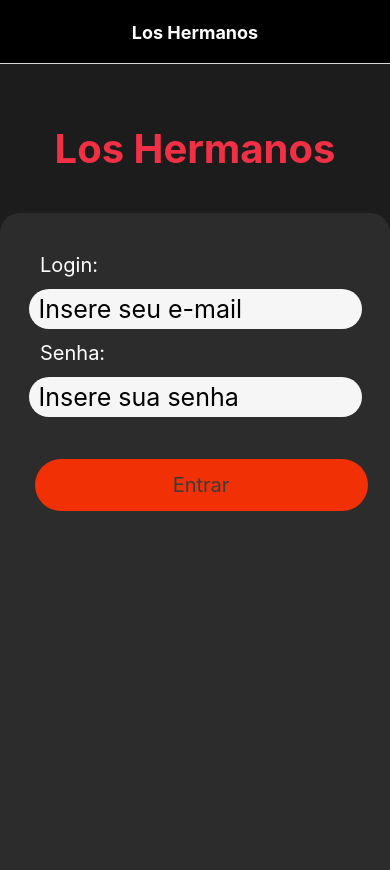
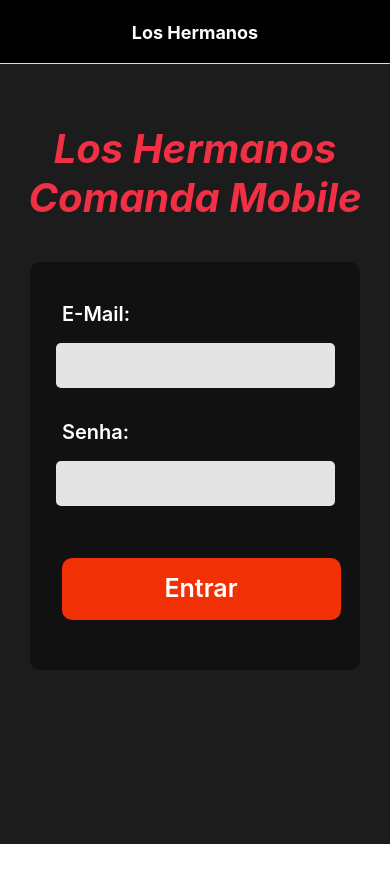
Before and after one commit to SessyoinKirin/Trabalho-de-Conclusao, a React Native app: screen / in a window 390 px wide. After the commit the page ends 844 px from the top, so only its background shows below. Built offline with nearby package versions, Linux system fonts and the light colour scheme.

Commit message:
Mudança de visual no LOGIN

```diff
--- a/estiloGeral.js
+++ b/estiloGeral.js
@@ -4,7 +4,7 @@
  * @LastEditors: SessyoinChen
  * @LastEditTime: 2023-05-03 14:32:53
  * @FilePath: \Trabalho-de-Conclusao\estiloGeral.js
- * @Description:s
+ * @Description:
  *
  */
 
@@ -21,68 +21,75 @@
         paddingTop: 50,
     },
     loginformContext: {
-        width: '100%',
-        height: '90%',
-        bottom: 0,
-        backgroundColor: '#2c2c2c',
+        //width: '100%',
+        //height: '90%',
+        //bottom: 0,
+        backgroundColor: 'rgba(0, 0, 0, 0.4)',
         alignItems: 'center',
-        borderTopLeftRadius: 20,
-        borderTopRightRadius: 20,
-        marginTop: 30,
+        borderRadius: 10,
+        //borderTopLeftRadius: 20,
+        //borderTopRightRadius: 20,
+        margin: 30,
     },
     loginform: {
         width: '100%',
         height: 'auto',
-        marginTop: 30,
+        marginTop: 10,
         padding: 10,
     },
     loginformLabel: {
         color: '#fff',
         fontSize: 20,
-        paddingLeft: 30,
+        paddingLeft: 22,
+        fontWeight: '600',
+        marginTop: 20,
+        marginBottom: 5,
     },
     logininput: {
         width: '90%',
-        borderRadius: 50,
-        backgroundColor: '#f6f6f6',
-        height: 40,
+        borderRadius: 5,
+        backgroundColor: '#e4e4e4',
+        height: 45,
         margin: 12,
         paddingLeft: 10,
         fontSize: 25,
         alignSelf: 'center',
     },
     loginbtnEntrar: {
-        borderRadius: 50,
+        borderRadius: 10,
         alignSelf: 'center',
         alignItems: 'center',
         justifyContent: 'center',
         width: '90%',
         backgroundColor: '#f23005',
-        paddingTop: 14,
-        paddingBottom: 14,
+        paddingTop: 15,
+        paddingBottom: 17,
         marginLeft: 12,
-        marginTop: 30,
+        marginTop: 40,
     },
     logintxtEntrar: {
-        fontSize: 20,
-        color: '#3c3c3c',
+        fontSize: 25,
+        color: 'white',
+        fontWeight: '600',
     },
     loginboxTitle: {
         alignItems: 'center',
         justifyContent: 'center',
         padding: 10,
+        textAlign: 'center',
     },
     logintextTitle: {
         color: '#f23045',
         fontSize: 40,
         fontWeight: 'bold',
+        fontStyle: 'italic',
+        textAlign: 'center',
     },
     loginError: {
         color: '#fff',
         fontSize: 25,
         marginTop: 40,
-        paddingLeft: 40,
-
+        alignSelf: 'center',
     },
 
     // detalhe
@@ -115,7 +122,7 @@
         margin: 2,
         fontSize: 20,
         color: '#fff',
-        textAlign:'center',
+        textAlign: 'center',
     },
     cardapioItem: {
         width: '100%',
@@ -218,10 +225,10 @@
         justifyContent: 'center',
         alignItems: 'center',
         borderWidth: 5,
-        borderLeftColor:'#1c1c1c',
-        borderTopColor:'#1c1c1c',
-        borderRightColor:'#0c0c0c',
-        borderBottomColor:'#0c0c0c',
+        borderLeftColor: '#1c1c1c',
+        borderTopColor: '#1c1c1c',
+        borderRightColor: '#0c0c0c',
+        borderBottomColor: '#0c0c0c',
         backgroundColor: '#2c2c2c',
     },
     mesaLetra: {
@@ -241,10 +248,10 @@
         justifyContent: 'center',
         alignItems: 'center',
         borderWidth: 5,
-        borderLeftColor:'#1c1c1c',
-        borderTopColor:'#1c1c1c',
-        borderRightColor:'#0c0c0c',
-        borderBottomColor:'#0c0c0c',
+        borderLeftColor: '#1c1c1c',
+        borderTopColor: '#1c1c1c',
+        borderRightColor: '#0c0c0c',
+        borderBottomColor: '#0c0c0c',
         backgroundColor: '#2c2c2c',
 
     },
@@ -342,7 +349,7 @@
         marginBottom: 15,
         fontSize: 20,
         textAlign: "center",
-        fontWeight:'bold',
+        fontWeight: 'bold',
     },
     modalInput: {
         height: 200,
@@ -351,8 +358,8 @@
         marginBottom: 20,
         paddingHorizontal: 10,
         width: '100%',
-        paddingTop:20,
-        fontSize:20,
+        paddingTop: 20,
+        fontSize: 20,
     },
     modalButton: {
         backgroundColor: "#5bc0de",
@@ -360,7 +367,7 @@
         padding: 10,
         elevation: 2,
         marginTop: 10,
-        width:'60%',
+        width: '60%',
     },
     modalButtonText: {
         color: "white",
--- a/src/components/login/index.js
+++ b/src/components/login/index.js
@@ -33,22 +33,23 @@
             setPassword(null)
             setMsgError(null)
         }else{
-            setMsgError('E-mail ou senha inválida!!')
+            setMsgError('E-Mail ou Senha inválida!')
         }
     }
 
     return (
         <KeyboardAvoidingView style={[styles.container, styles.loginContainer]} behavior="padding" keyboardVerticalOffset={50}>
             <View style={styles.loginboxTitle}>
-                <Text style={styles.logintextTitle}>Los Hermanos</Text>
+                <Text style={styles.logintextTitle}>Los Hermanos Comanda Mobile</Text>
             </View>
+
             <View style={styles.loginformContext}>
                 <View style={styles.loginform}>
-                    <Text style={styles.loginformLabel}>Login:</Text>
+
+                    <Text style={styles.loginformLabel}>E-Mail:</Text>
                     <TextInput
                         onChangeText={setLogin}
                         value={login}
-                        placeholder="Insere seu e-mail"
                         style={styles.logininput}
                         keyboardType="email-address" />
 
@@ -57,7 +58,6 @@
                         onChangeText={setPassword}
                         value={password}
                         style={styles.logininput}
-                        placeholder="Insere sua senha"
                         keyboardType="visible-password"></TextInput>
                     <TouchableOpacity
                         style={
```
